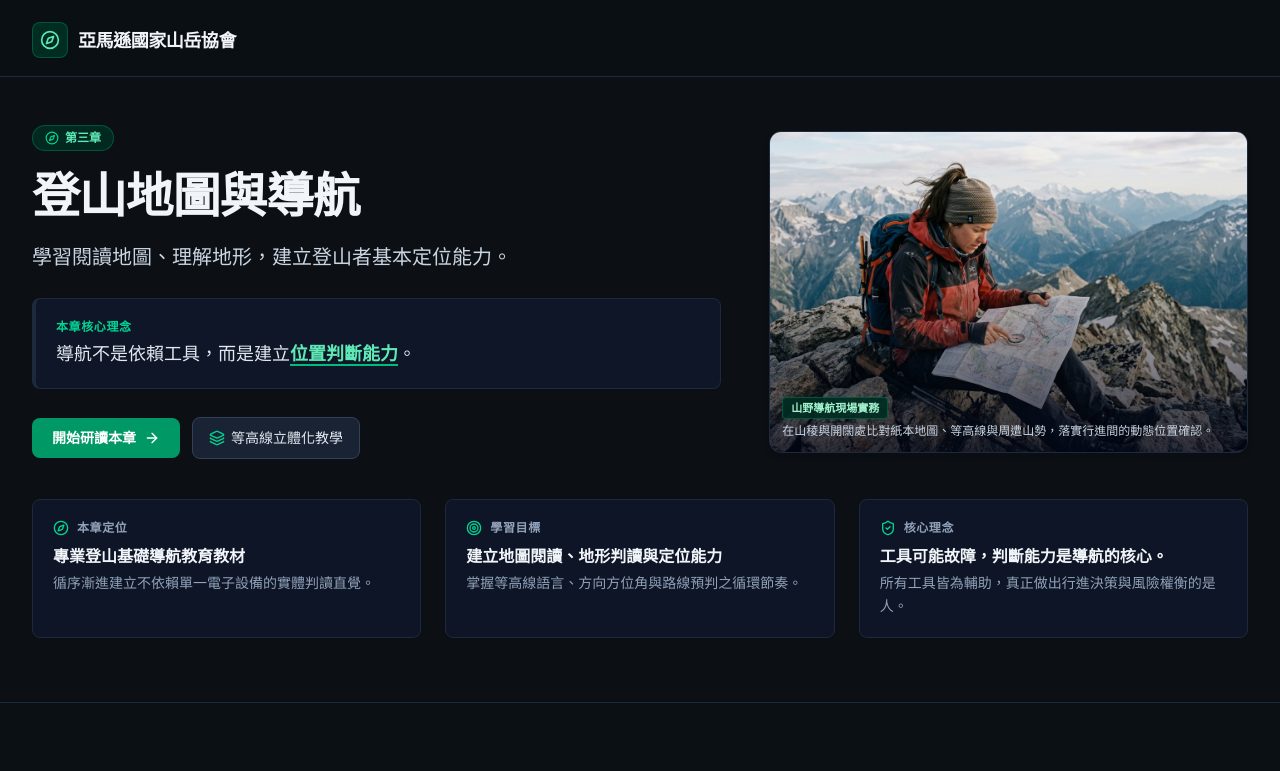
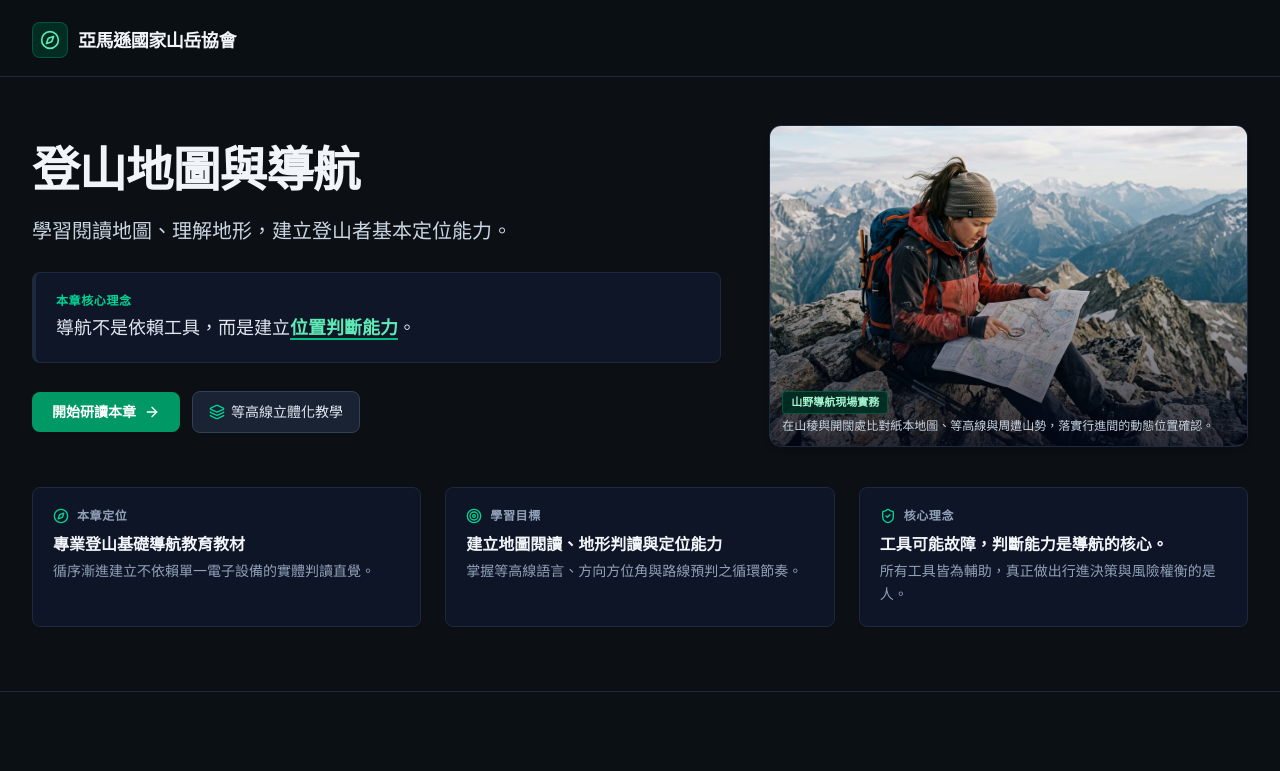
Before and after one commit to transfera920-cloud/amazon-map, a React (Vite) app: page / in a window 1280 px wide. Shown: the top 771 px of the page. Built offline with nearby package versions, Linux system fonts and the light colour scheme.

Commit message:
refactor: update branding and remove chapter-specific data
Update organization logo, remove chapter 03 metadata from Hero component, and clean up robots.txt.

```diff
--- a/index.html
+++ b/index.html
@@ -37,7 +37,7 @@
           "@id": "https://amazon-hike.com/#organization",
           "name": "亞馬遜國家山岳協會",
           "url": "https://amazon-hike.com/",
-          "logo": "https://amazon-hike.com/chapter03/assets/ch3-hero-DIiQP4lg.jpg"
+          "logo": "https://amazon-hike.com/logo.png"
         },
         {
           "@type": "WebSite",
--- a/src/components/Hero.tsx
+++ b/src/components/Hero.tsx
@@ -15,12 +15,6 @@ export const Hero: React.FC<HeroProps> = ({ onStartReading }) => {
         {/* H1 & Lead Content */}
         <div className="grid grid-cols-1 lg:grid-cols-12 gap-8 lg:gap-12 items-center">
           <div className="lg:col-span-7">
-            {/* Chapter 03 Badge */}
-            <div className="mb-3.5 inline-flex items-center gap-1.5 px-3 py-1 rounded-full bg-emerald-950/90 border border-emerald-800/80 text-emerald-300 text-xs font-semibold">
-              <Compass className="w-3.5 h-3.5 text-emerald-400" aria-hidden="true" />
-              <span>第三章</span>
-            </div>
-
             <h1
               id="chapter-h1"
               className="text-3xl sm:text-4xl lg:text-5xl font-extrabold tracking-tight text-slate-100 leading-tight sm:leading-tight"
```
Also changed, not shown: public/robots.txt (deleted).
